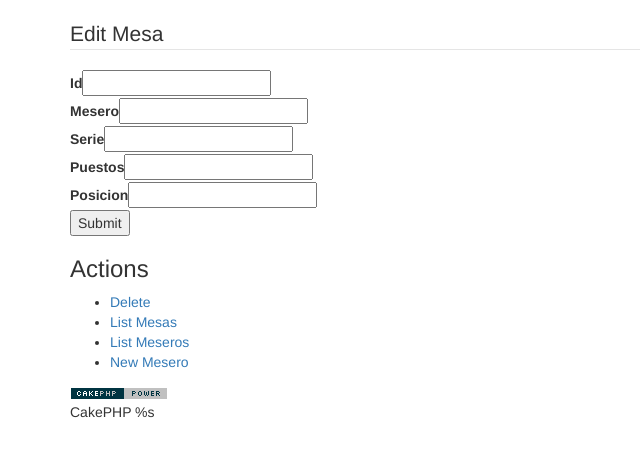
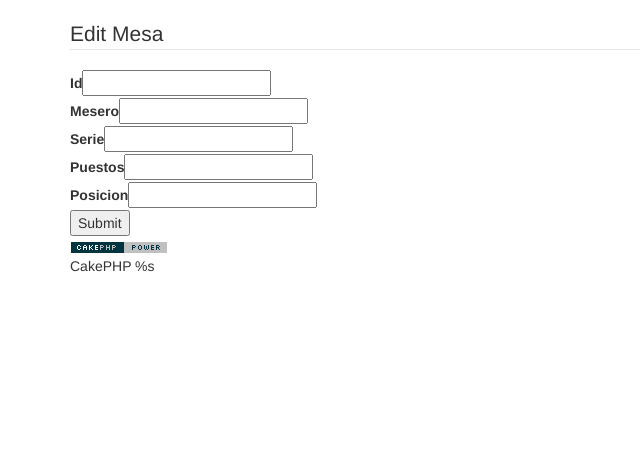
Before and after one commit to marcosjrs/TestCakePHP2.5.3_Con_Bake, a CakePHP app: the page made by app/View/Mesas/edit.ctp in a window 1280 px wide. Shown: the part 51-508 px from the top of the page, without its empty margins (0-640 px from the left). Run offline with PHP 8.4 and a stand-in for CakePHP, Linux system fonts and the light colour scheme; the template is opened without the code that fills it, so the values that code supplies are empty; form fields are guessed from the names that the template uses; some libraries are stand-ins or nearby versions.

Commit message:
Eliminación de menu interno en los edit.ctp

```diff
--- a/app/View/Mesas/edit.ctp
+++ b/app/View/Mesas/edit.ctp
@@ -12,13 +12,3 @@
 	</fieldset>
 <?php echo $this->Form->end(__('Submit')); ?>
 </div>
-<div class="actions">
-	<h3><?php echo __('Actions'); ?></h3>
-	<ul>
-
-		<li><?php echo $this->Form->postLink(__('Delete'), array('action' => 'delete', $this->Form->value('Mesa.id')), array(), __('Are you sure you want to delete # %s?', $this->Form->value('Mesa.id'))); ?></li>
-		<li><?php echo $this->Html->link(__('List Mesas'), array('action' => 'index')); ?></li>
-		<li><?php echo $this->Html->link(__('List Meseros'), array('controller' => 'meseros', 'action' => 'index')); ?> </li>
-		<li><?php echo $this->Html->link(__('New Mesero'), array('controller' => 'meseros', 'action' => 'add')); ?> </li>
-	</ul>
-</div>
```
Also changed, not shown: app/View/Meseros/edit.ctp (+0 -10 lines).
